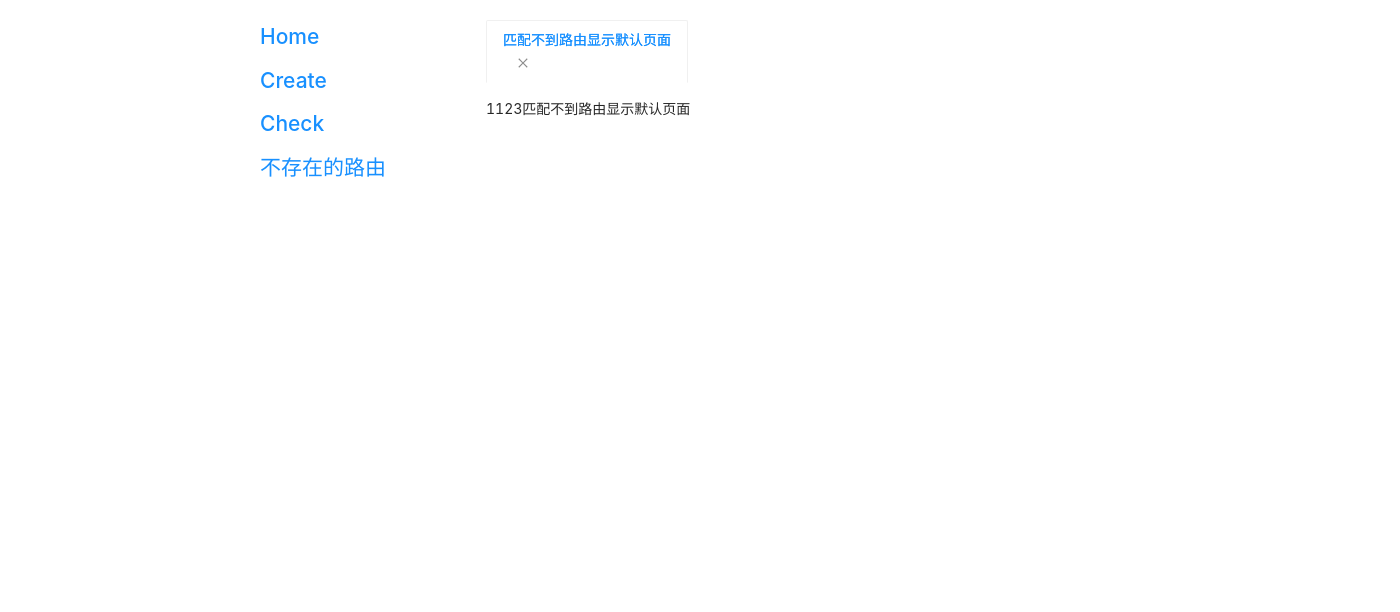
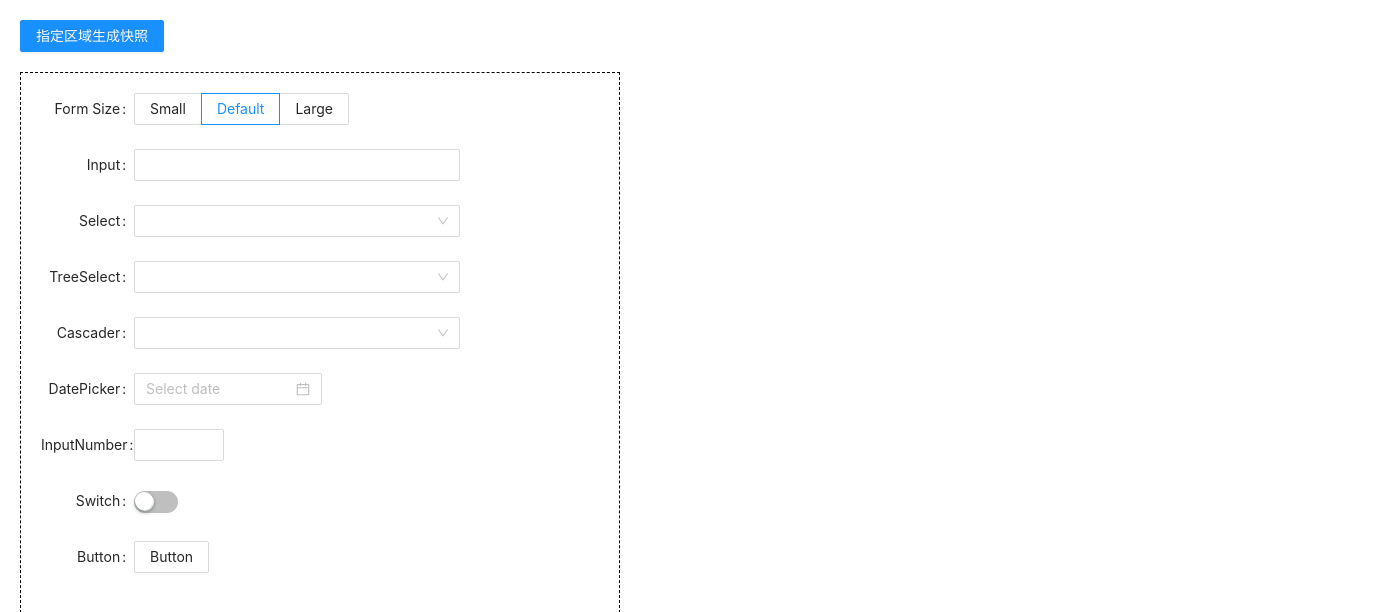
Before and after one commit to JQSC/JQSC.github.io, a React app: page / in a window 1280 px wide. Before the commit this address led to /dashboard. Shown: the top 612 px of the page, 1400 px wide, since content can reach past the window. Built offline with nearby package versions, Linux system fonts and the light colour scheme.

Commit message:
增加快照功能

```diff
--- a/package.json
+++ b/package.json
@@ -28,6 +28,7 @@
     "camelcase": "^6.1.0",
     "case-sensitive-paths-webpack-plugin": "2.3.0",
     "css-loader": "4.3.0",
+    "dom-to-image": "^2.6.0",
     "dotenv": "8.2.0",
     "dotenv-expand": "5.1.0",
     "eslint": "^7.11.0",
--- /dev/null
+++ b/src/dom-to-img/FormSizeDemo.js
@@ -0,0 +1,101 @@
+import React, { useState } from 'react';
+import {
+  Form,
+  Input,
+  Button,
+  Radio,
+  Select,
+  Cascader,
+  DatePicker,
+  InputNumber,
+  TreeSelect,
+  Switch,
+} from 'antd';
+
+const FormSizeDemo = () => {
+  const [componentSize, setComponentSize] = useState('default');
+
+  const onFormLayoutChange = ({ size }) => {
+    setComponentSize(size);
+  };
+
+  return (
+    <>
+      <Form
+        labelCol={{
+          span: 4,
+        }}
+        wrapperCol={{
+          span: 14,
+        }}
+        layout="horizontal"
+        initialValues={{
+          size: componentSize,
+        }}
+        onValuesChange={onFormLayoutChange}
+        size={componentSize}
+      >
+        <Form.Item label="Form Size" name="size">
+          <Radio.Group>
+            <Radio.Button value="small">Small</Radio.Button>
+            <Radio.Button value="default">Default</Radio.Button>
+            <Radio.Button value="large">Large</Radio.Button>
+          </Radio.Group>
+        </Form.Item>
+        <Form.Item label="Input">
+          <Input />
+        </Form.Item>
+        <Form.Item label="Select">
+          <Select>
+            <Select.Option value="demo">Demo</Select.Option>
+          </Select>
+        </Form.Item>
+        <Form.Item label="TreeSelect">
+          <TreeSelect
+            treeData={[
+              {
+                title: 'Light',
+                value: 'light',
+                children: [
+                  {
+                    title: 'Bamboo',
+                    value: 'bamboo',
+                  },
+                ],
+              },
+            ]}
+          />
+        </Form.Item>
+        <Form.Item label="Cascader">
+          <Cascader
+            options={[
+              {
+                value: 'zhejiang',
+                label: 'Zhejiang',
+                children: [
+                  {
+                    value: 'hangzhou',
+                    label: 'Hangzhou',
+                  },
+                ],
+              },
+            ]}
+          />
+        </Form.Item>
+        <Form.Item label="DatePicker">
+          <DatePicker />
+        </Form.Item>
+        <Form.Item label="InputNumber">
+          <InputNumber />
+        </Form.Item>
+        <Form.Item label="Switch" valuePropName="checked">
+          <Switch />
+        </Form.Item>
+        <Form.Item label="Button">
+          <Button>Button</Button>
+        </Form.Item>
+      </Form>
+    </>
+  );
+};
+export default FormSizeDemo
--- /dev/null
+++ b/src/dom-to-img/index.js
@@ -0,0 +1,56 @@
+import { Button } from 'antd';
+import { DownloadOutlined } from '@ant-design/icons';
+import domtoimage from 'dom-to-image';
+import { useEffect, useState } from 'react';
+import FormSizeDemo from './FormSizeDemo.js'
+import './index.styl'
+
+function DomToImg() {
+    const [dataUrl, setDataUrl] = useState();
+
+    const [visible, setVisible] = useState(false)
+
+    const createImg = () => {
+        const node = document.getElementsByClassName('dom')[0];
+
+        domtoimage.toPng(node)
+            .then(function (dataUrl) {
+                let imgWrapper = document.getElementsByClassName('img')[0];
+                let img = new Image();
+                img.src = dataUrl;
+                imgWrapper.innerHTML = ''
+                imgWrapper.appendChild(img);
+                setDataUrl(dataUrl);
+                setVisible(true);
+            })
+            .catch(function (error) {
+                console.error('oops, something went wrong!', error);
+            });
+    }
+
+    const download = () => {
+        //下载
+        var link = document.createElement('a');
+        link.download = 'my-image-name.jpeg';
+        link.href = dataUrl;
+        link.click();
+    }
+
+    return (
+        <div className={'dom-to-img'}>
+            <Button type={'primary'} onClick={createImg} className={'btn'}>指定区域生成快照</Button>
+            <Button type="primary" icon={<DownloadOutlined />} onClick={download} style={{ display: visible ? 'inline-block' : 'none' }}>
+                Download
+            </Button>
+            <div className={'dom-img-wrapper'}>
+                <div className={'dom'}>
+                    <FormSizeDemo />
+                </div>
+                <div className={'img'}></div>
+            </div>
+        </div>
+    )
+}
+
+
+export default DomToImg
--- /dev/null
+++ b/src/dom-to-img/index.styl
@@ -0,0 +1,19 @@
+.dom-to-img
+    padding: 20px
+    margin: 0 auto
+    width 1400px
+    .btn
+        margin-right: 20px
+    .dom-img-wrapper
+        margin: 20px 0;
+        display: flex
+        flex-direction: row
+        .dom
+            width 600px
+            flex-shrink: 0
+            padding: 20px
+            border: 1px dashed black
+        .img
+            margin-left: 20px
+            img
+                border: 1px solid red
--- a/src/index.js
+++ b/src/index.js
@@ -1,12 +1,12 @@
 import React from 'react';
 import ReactDOM from 'react-dom';
 import './index.css';
-import Router from './router/index';
 import reportWebVitals from './reportWebVitals';
+import DomToImg from './dom-to-img/index';
 
 ReactDOM.render(
   <React.StrictMode>
-    <Router />
+    <DomToImg />
   </React.StrictMode>,
   document.getElementById('root')
 );
```
Also changed, not shown: 算法/test.js (+19 -3 lines), 1 other file (tests, documents, lock files or other folders).
